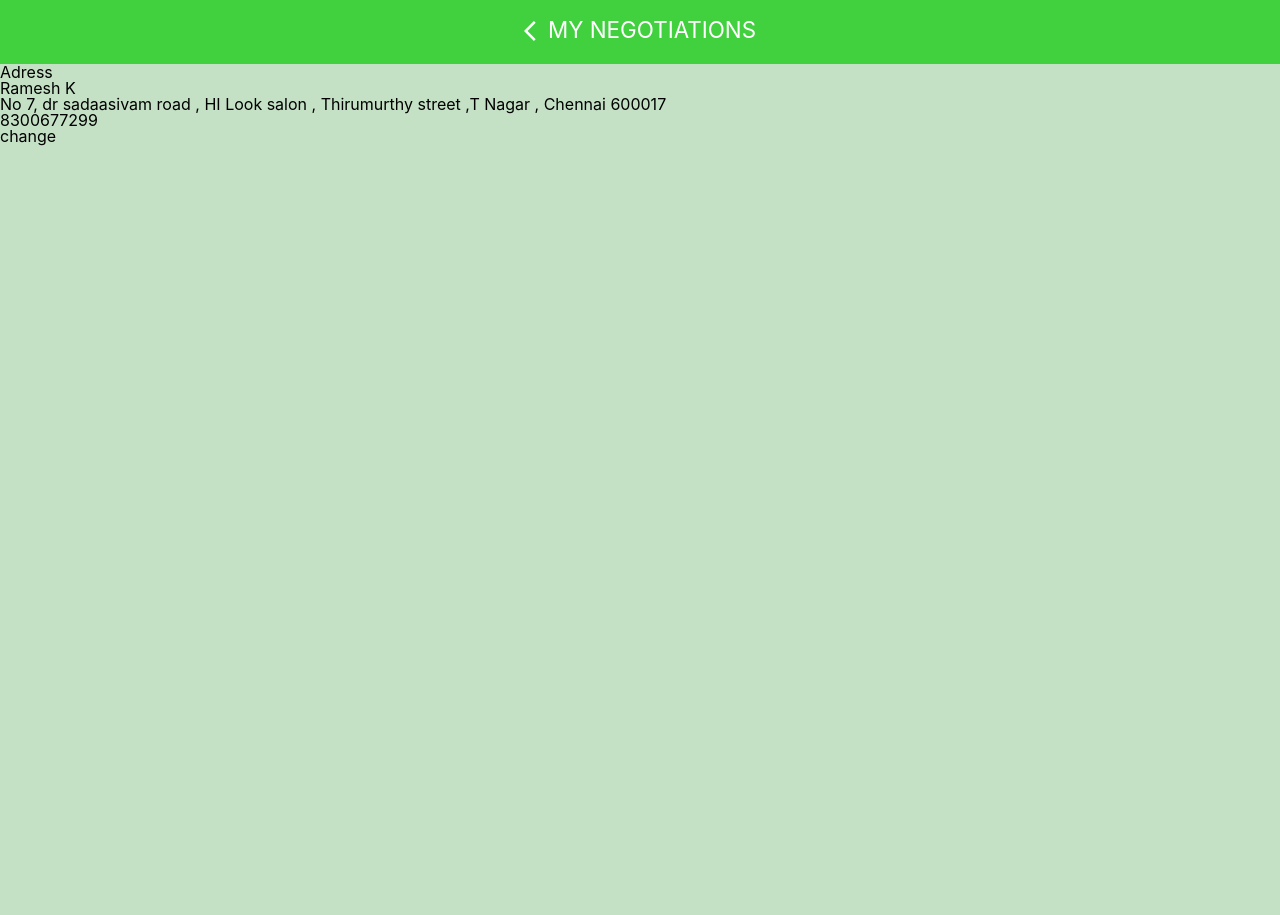
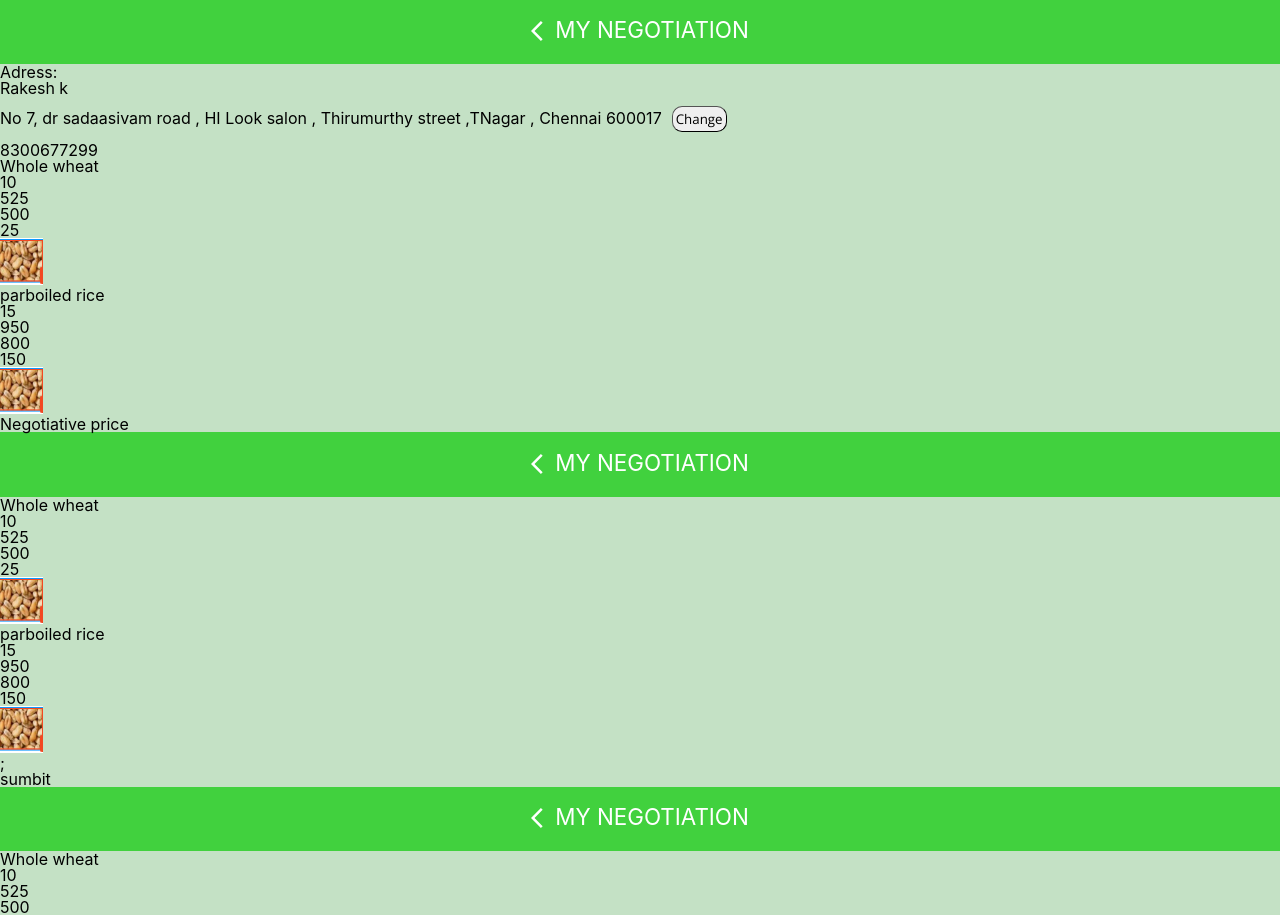
Before and after one commit to sanjith-s/farmenience, a React (Vite) app: page / in a window 1280 px wide. Shown: the top 915 px of the page. Before the commit the page ends 800 px from the top, so only its background shows below. Built offline with nearby package versions, Linux system fonts and the light colour scheme.

Commit message:
added all three components of pgM15

```diff
--- a/src/App.jsx
+++ b/src/App.jsx
@@ -5,6 +5,7 @@ import PageM3 from "./pageM3";
 import PageM4 from "./pageM4";
 import PageM5 from "./pageM5";
 import PageM15 from "./pageM15";
+import PageM12 from "./pageM12";
 import PageN5 from "./pageN5";
 
 function App() {
@@ -15,6 +16,10 @@ function App() {
           <Route path="/" element={<PageM15 />} />
           <Route path="/ordersummary" />
         </Routes>
+        <Routes>
+          <Route path="/" element={<PageM12 />} />
+          <Route path="/ordersummary" />
+        </Routes>
       </BrowserRouter>
     </div>
   );
--- a/src/components/negotNav.jsx
+++ b/src/components/negotNav.jsx
@@ -3,13 +3,13 @@ import "../css/negotNav.css";
 import ArrowBackIosIcon from "@mui/icons-material/ArrowBackIos";
 // import ArrowForwardIosIcon from "@mui/icons-material/ArrowForwardIos";
 
-function NegotNav(props) {
+function NegotNav() {
   return (
     <div className="negot_nav">
       <div className="arrow_back">
         <ArrowBackIosIcon />
       </div>
-      <div className="nav_text">{props.title}</div>
+      <div className="nav_text">My negotiation</div>
     </div>
   );
 }
--- /dev/null
+++ b/src/components/negotiationBox.jsx
@@ -0,0 +1,19 @@
+import React from "react";
+import WheatImg from "../WheatImg.png";
+
+function NegotiationBox(props) {
+  return (
+    <div>
+      <div>{props.iName}</div>
+      <div>{props.quantity}</div>
+      <div> {props.actualPrice} </div>
+      <div> {props.discountPrice} </div>
+      <div> {props.discountAmount} </div>
+      <div>
+        <img src={WheatImg} alt=" "></img>
+      </div>
+    </div>
+  );
+}
+
+export default NegotiationBox;
--- a/src/pageM15.jsx
+++ b/src/pageM15.jsx
@@ -1,15 +1,37 @@
 import React, { useState } from "react";
 import "./css/pageM15.css";
 import NegotNav from "./components/negotNav";
+import NegotiationBox from "./components/negotiationBox";
+import WheatImg from "./WheatImg.png";
 
 function PageM15() {
+  const [address, setAddress] = useState(
+    "No 7, dr sadaasivam road , HI Look salon , Thirumurthy street ,TNagar , Chennai 600017"
+  );
+
+  const userData = {
+    name: "Rakesh k",
+    number: 8300677299,
+  };
+  const [isEditOn, setEditOn] = useState(false);
+  const editHandler = () => {
+    setEditOn(true);
+  };
+  const updateAddress = () => {
+    setAddress(document.querySelector(".address").value);
+    setEditOn(false);
+  };
+  const handleAddress = () => {
+    setAddress(document.querySelector(".address").value);
+  };
+
   const salesItems = [
     {
       itemName: "Whole wheat",
       quantity: 10,
       actualPrice: 525,
       discountPrice: 500,
-      imgSrc: "",
+      imgSrc: "WheatImg",
       discountAmount: 25,
     },
     {
@@ -17,41 +39,97 @@ function PageM15() {
       quantity: 15,
       actualPrice: 950,
       discountPrice: 800,
-      imgSrc: "",
+      imgSrc: "WheatImg",
       discountAmount: 150,
     },
   ];
+
   return (
     <div>
       <div className="pg1">
-        <NegotNav title="My Negotiations" />
+        <NegotNav />
         <div>
-          <p>Adress</p>
-          <h3>Ramesh K</h3>
-          <p>
-            No 7, dr sadaasivam road , HI Look salon , Thirumurthy street ,T
-            Nagar , Chennai 600017
-          </p>
-          <p>8300677299</p>
-          <p>change</p>
+          <p>Adress:</p>
+          <h3>{userData.name}</h3>
+          {!isEditOn ? (
+            <span>{address}</span>
+          ) : (
+            <input
+              type="text"
+              className="address"
+              onChange={handleAddress}
+              value={address}
+            />
+          )}
+          {!isEditOn ? (
+            <button className="chg-btn" onClick={editHandler}>
+              Change
+            </button>
+          ) : (
+            <button className="chg-btn" onClick={updateAddress}>
+              Update
+            </button>
+          )}
+          <p>{userData.number}</p>
         </div>
-      </div>
+
         <div className="pg1_items">
           {salesItems.map((item, index) => {
             return (
-            <negotiationBox
+              <NegotiationBox
                 key={index}
                 iName={item.itemName}
                 quantity={item.quantity}
                 actualPrice={item.actualPrice}
-              imgSrc={item.imgSrc}
                 discountAmount={item.discountAmount}
                 discountPrice={item.discountPrice}
               />
             );
           })}
+          <p>Negotiative price</p>
+        </div>
+      </div>
+
+      <div className="pg2">
+        <NegotNav />
+
+        <div className="pg2_items">
+          {salesItems.map((item, index) => {
+            return (
+              <NegotiationBox
+                key={index}
+                iName={item.itemName}
+                quantity={item.quantity}
+                actualPrice={item.actualPrice}
+                discountAmount={item.discountAmount}
+                discountPrice={item.discountPrice}
+              />
+            );
+          })}
+          ;<p>sumbit</p>
+        </div>
+      </div>
+      <div className="pg3">
+        <NegotNav />
+
+        <div className="pg3_items">
+          {salesItems.map((item, index) => {
+            return (
+              <NegotiationBox
+                key={index}
+                iName={item.itemName}
+                quantity={item.quantity}
+                actualPrice={item.actualPrice}
+                discountAmount={item.discountAmount}
+                discountPrice={item.discountPrice}
+              />
+            );
+          })}
+          ;<p>sumbit</p>
+        </div>
       </div>
     </div>
   );
 }
+
 export default PageM15;
```
Lines whose indentation alone changed are shown as unchanged.
